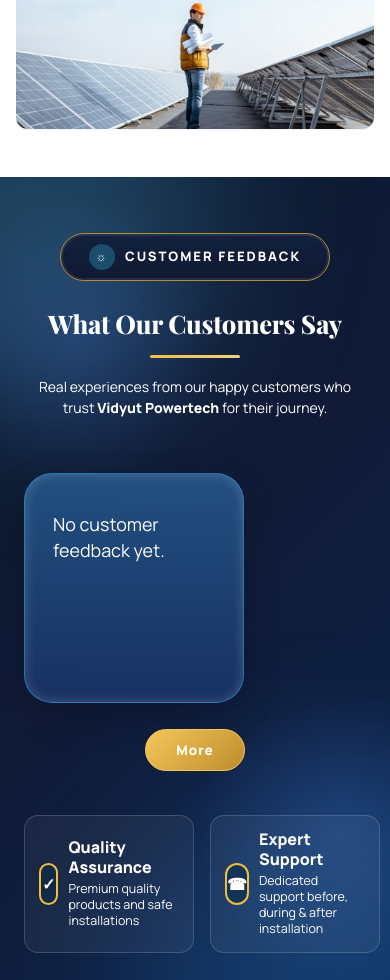
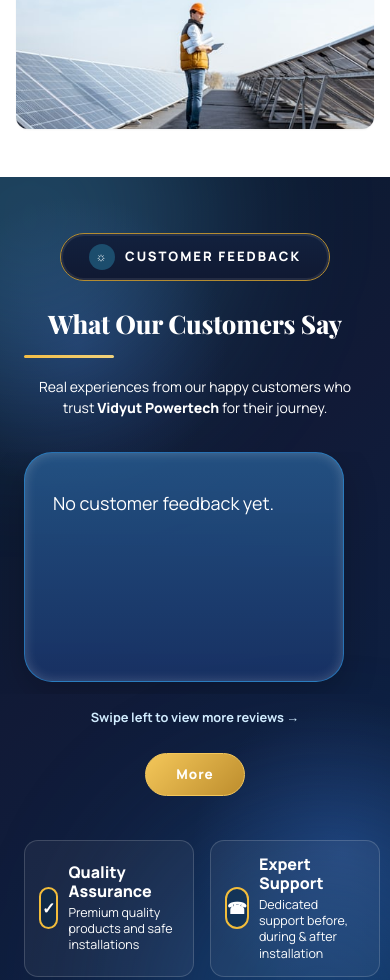
Before and after one commit to anuj-sanap/Vidyut_solars, a website: page public/index.html in a window 390 px wide. Shown: the part 2888-3868 px from the top of the page. Drawn offline with nearby package versions, Linux system fonts and the light colour scheme; no server answers.

```diff
--- a/public/css/styles.css
+++ b/public/css/styles.css
@@ -581,3 +581,46 @@
 #leadModal {
   transition: opacity 0.25s ease;
 }
+
+/* Keep customer reviews accessible on small touch screens. */
+.feedback-swipe-hint {
+  display: none;
+}
+
+@media (max-width: 768px) {
+  .customer-feedback-wrap {
+    padding-left: 0;
+    padding-right: 0;
+  }
+
+  .customer-feedback-wrap > :not(.feedback-cards) {
+    margin-left: 24px;
+    margin-right: 24px;
+  }
+
+  .feedback-cards {
+    display: flex;
+    gap: 16px;
+    margin-top: 34px;
+    overflow-x: auto;
+    overscroll-behavior-x: contain;
+    scroll-snap-type: x mandatory;
+    scroll-padding-left: 24px;
+    padding: 0 24px 12px;
+    -webkit-overflow-scrolling: touch;
+    touch-action: pan-x;
+  }
+
+  .feedback-card {
+    flex: 0 0 min(82vw, 320px);
+    scroll-snap-align: start;
+  }
+
+  .feedback-swipe-hint {
+    display: block;
+    margin-top: 14px !important;
+    color: #d2edff !important;
+    font-size: 0.8rem;
+    font-weight: 700;
+  }
+}
--- a/public/index.html
+++ b/public/index.html
@@ -162,6 +162,7 @@
               <div class="feedback-text">Loading customer feedback...</div>
             </article>
           </div>
+          <p class="feedback-swipe-hint" aria-hidden="true">Swipe left to view more reviews →</p>
 
           <div class="feedback-more-row">
             <button id="feedbackMoreBtn" class="feedback-more-btn" type="button">More</button>
```
